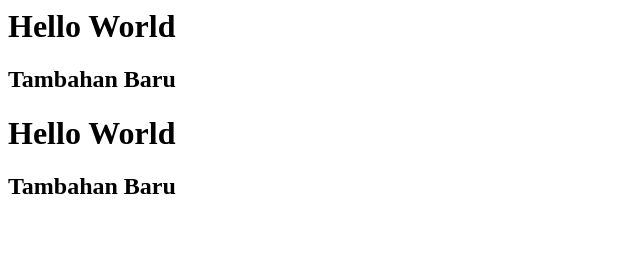
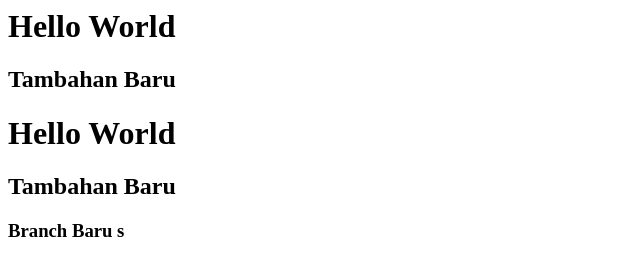
Before and after one commit to annisaanrh/tutorial, a plain HTML site: page index.html in a window 1280 px wide. Shown: the whole page, without its empty margins (0-640 px from the left). Drawn offline with Linux system fonts and the light colour scheme.

Commit message:
branch baru

```diff
--- a/index.html
+++ b/index.html
@@ -2,3 +2,4 @@
 <h2>Tambahan Baru</h2>
 <h1>Hello World</h1>
 <h2>Tambahan Baru</h2>
+<h3> Branch Baru s</h3>
```
